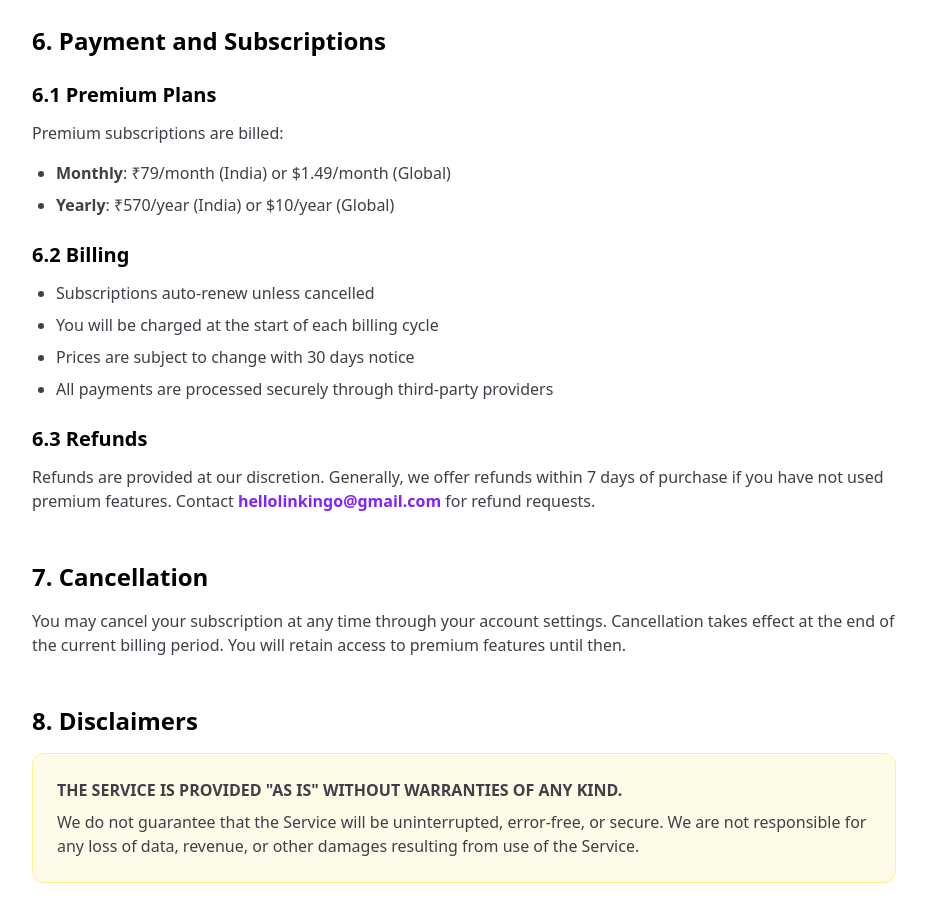
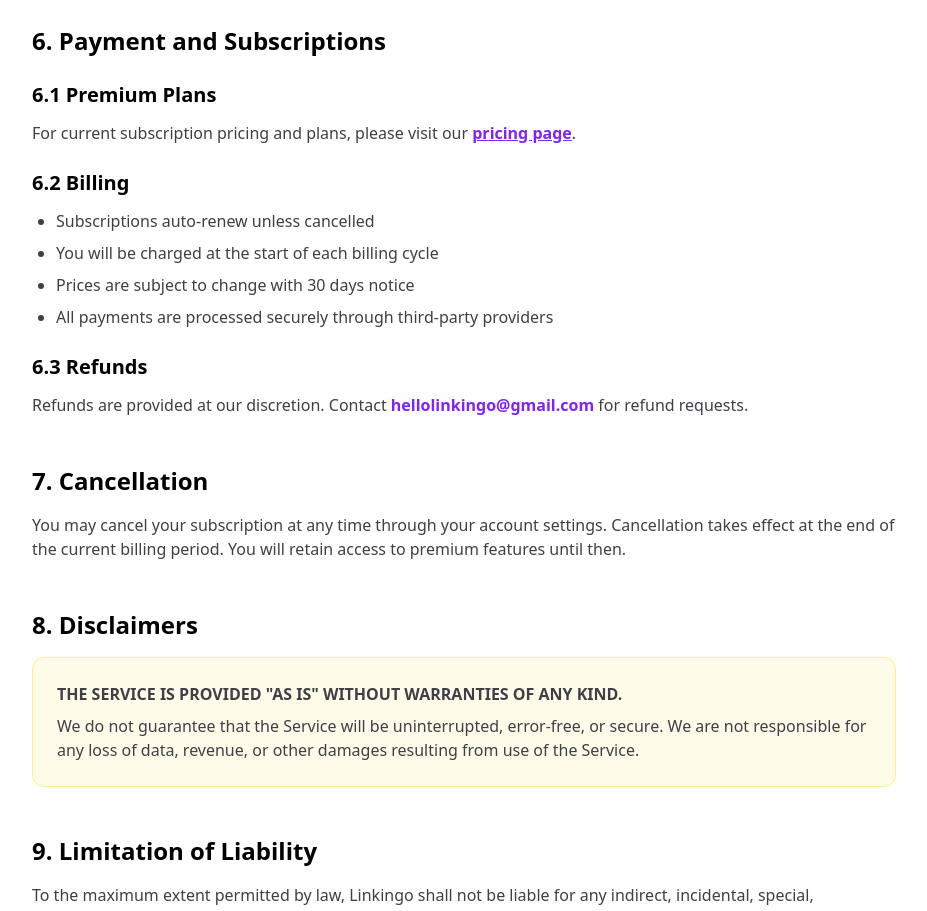
Before and after one commit to aitechquest2025/Linkingo, a Next.js app: page /terms in a window 1280 px wide. Shown: the part 1880-2791 px from the top of the page, without its empty margins (176-1103 px from the left). Built offline with nearby package versions, Linux system fonts and the light colour scheme.

Commit message:
feat: update pricing to .99, add 40% discount banners, update Terms

```diff
--- a/app/(dashboard)/dashboard/upgrade/page.tsx
+++ b/app/(dashboard)/dashboard/upgrade/page.tsx
@@ -29,7 +29,7 @@ export default function UpgradePage() {
             name: "Pro",
             icon: "👑",
             priceIndia: { monthly: 79, yearly: 570 }, // 40% discount: ₹948 → ₹570
-            priceGlobal: { monthly: 1.49, yearly: 10 },
+            priceGlobal: { monthly: 1.99, yearly: 14.28 }, // 40% discount: $23.88 → $14.28
             description: "Unlock all features and grow your audience faster.",
             features: [
                 "Unlimited links",
@@ -103,7 +103,7 @@ export default function UpgradePage() {
                         >
                             Yearly
                             <span className="bg-purple-500 text-white text-xs px-2 py-0.5 rounded-full">
-                                Save {region === "india" ? "40%" : "33%"}
+                                Save 40%
                             </span>
                         </button>
                     </div>
--- a/app/terms/page.tsx
+++ b/app/terms/page.tsx
@@ -107,11 +107,9 @@ export default function TermsPage() {
                     <section className="mb-12">
                         <h2 className="text-2xl font-bold text-black mb-4">6. Payment and Subscriptions</h2>
                         <h3 className="text-xl font-semibold text-black mb-3 mt-6">6.1 Premium Plans</h3>
-                        <p className="text-zinc-700 mb-4">Premium subscriptions are billed:</p>
-                        <ul className="list-disc pl-6 text-zinc-700 space-y-2">
-                            <li><strong>Monthly</strong>: ₹79/month (India) or $1.49/month (Global)</li>
-                            <li><strong>Yearly</strong>: ₹570/year (India) or $10/year (Global)</li>
-                        </ul>
+                        <p className="text-zinc-700">
+                            For current subscription pricing and plans, please visit our <Link href="/dashboard/upgrade" className="text-violet-600 hover:text-violet-700 font-semibold underline">pricing page</Link>.
+                        </p>
 
                         <h3 className="text-xl font-semibold text-black mb-3 mt-6">6.2 Billing</h3>
                         <ul className="list-disc pl-6 text-zinc-700 space-y-2">
@@ -123,7 +121,7 @@ export default function TermsPage() {
 
                         <h3 className="text-xl font-semibold text-black mb-3 mt-6">6.3 Refunds</h3>
                         <p className="text-zinc-700">
-                            Refunds are provided at our discretion. Generally, we offer refunds within 7 days of purchase if you have not used premium features. Contact <a href="mailto:hellolinkingo@gmail.com" className="text-violet-600 hover:text-violet-700 font-semibold">hellolinkingo@gmail.com</a> for refund requests.
+                            Refunds are provided at our discretion. Contact <a href="mailto:hellolinkingo@gmail.com" className="text-violet-600 hover:text-violet-700 font-semibold">hellolinkingo@gmail.com</a> for refund requests.
                         </p>
                     </section>
 
--- a/components/landing/hero.tsx
+++ b/components/landing/hero.tsx
@@ -18,7 +18,7 @@ export function Hero() {
                         className="inline-flex items-center justify-center px-4 py-1.5 mb-8 rounded-full border border-violet-500/30 bg-violet-500/10 backdrop-blur-sm"
                     >
                         <Sparkles className="w-4 h-4 text-violet-400 mr-2" />
-                        <span className="text-sm font-medium text-violet-300">New: One-Click UPI Subscriptions 🇮🇳</span>
+                        <span className="text-sm font-medium text-violet-300">🎉 Save 40% on Yearly Plans - Limited Time!</span>
                     </motion.div>
 
                     <motion.h1
```
